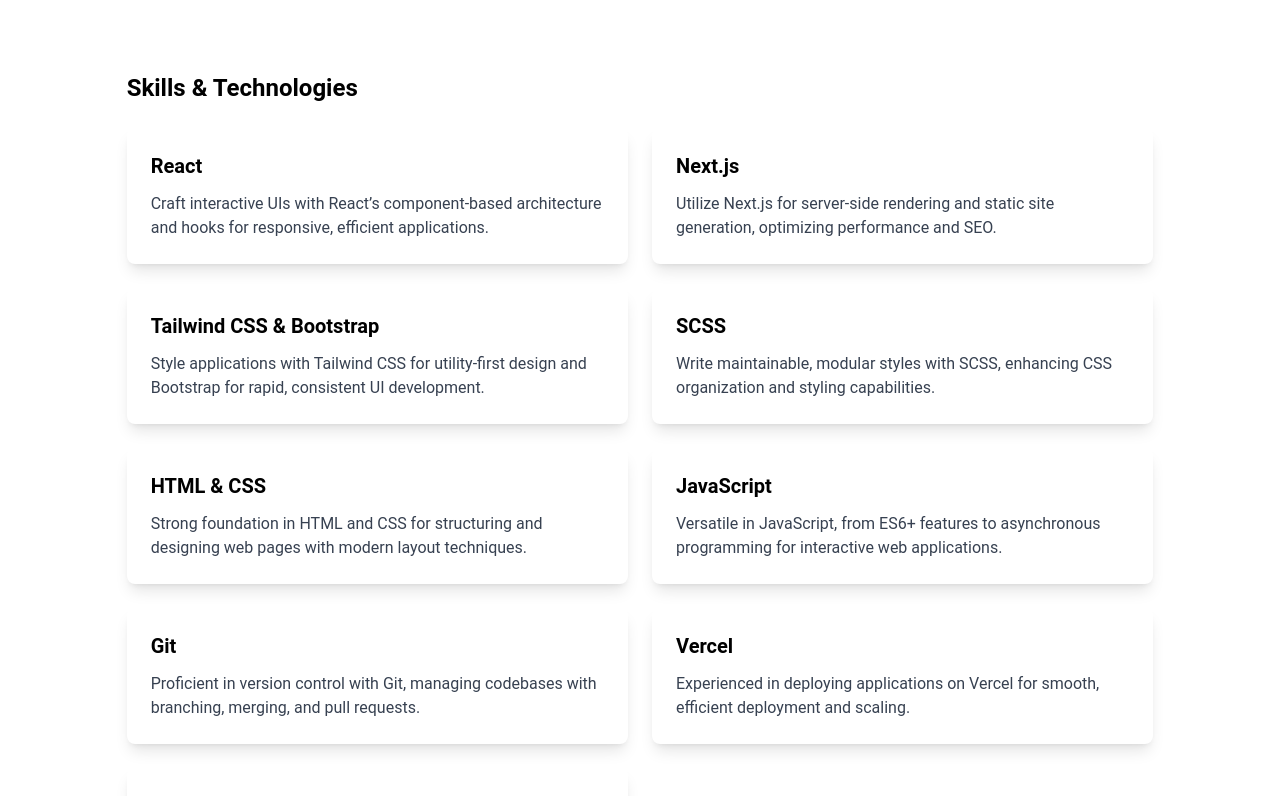
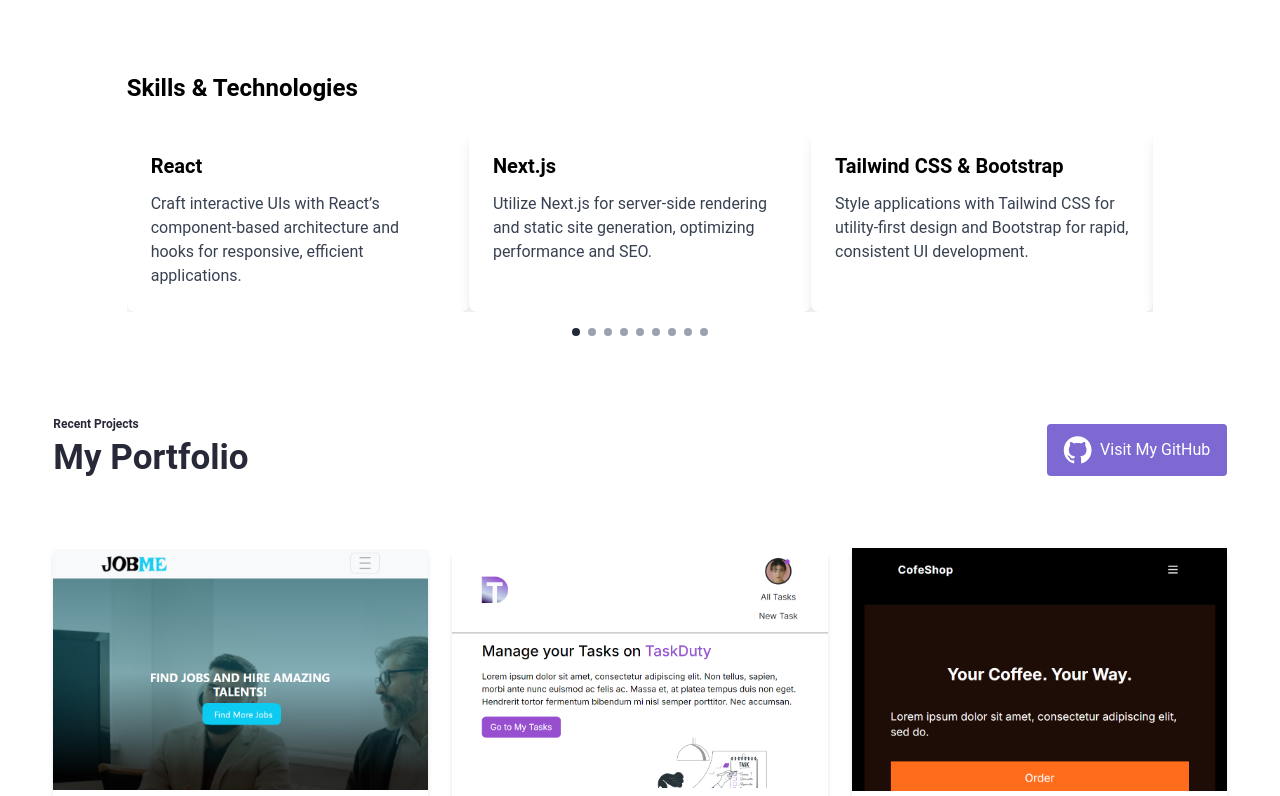
Before and after one commit to naps4444/portfolio-, a React (Create React App) app: page / in a window 1280 px wide. Shown: the part 1940-2736 px from the top of the page. Built offline with nearby package versions, Linux system fonts and the light colour scheme.

Commit message:
updated skills

```diff
--- a/src/Components/Section2.jsx
+++ b/src/Components/Section2.jsx
@@ -1,5 +1,6 @@
 import React from 'react'
 import about from './../assets/naps2.jpg'
+import SkillsCarousel from '../SmallerComponents/SkillCarousel'
 
 
 const Section2 = () => {
@@ -23,47 +24,12 @@
         </div>
     </div>
 
-    <section className="py-10 px-5 w-10/12 mx-auto">
-      <h2 className="text-2xl font-bold mb-6">Skills & Technologies</h2>
-      <div className="grid grid-cols-1 md:grid-cols-2 gap-6">
-        <div className="bg-white p-6 rounded-lg shadow-lg">
-          <h3 className="text-xl font-semibold mb-3">React</h3>
-          <p className="text-gray-700">Craft interactive UIs with React’s component-based architecture and hooks for responsive, efficient applications.</p>
-        </div>
-        <div className="bg-white p-6 rounded-lg shadow-lg">
-          <h3 className="text-xl font-semibold mb-3">Next.js</h3>
-          <p className="text-gray-700">Utilize Next.js for server-side rendering and static site generation, optimizing performance and SEO.</p>
-        </div>
-        <div className="bg-white p-6 rounded-lg shadow-lg">
-          <h3 className="text-xl font-semibold mb-3">Tailwind CSS & Bootstrap</h3>
-          <p className="text-gray-700">Style applications with Tailwind CSS for utility-first design and Bootstrap for rapid, consistent UI development.</p>
-        </div>
-        <div className="bg-white p-6 rounded-lg shadow-lg">
-          <h3 className="text-xl font-semibold mb-3">SCSS</h3>
-          <p className="text-gray-700">Write maintainable, modular styles with SCSS, enhancing CSS organization and styling capabilities.</p>
-        </div>
-        <div className="bg-white p-6 rounded-lg shadow-lg">
-          <h3 className="text-xl font-semibold mb-3">HTML & CSS</h3>
-          <p className="text-gray-700">Strong foundation in HTML and CSS for structuring and designing web pages with modern layout techniques.</p>
-        </div>
-        <div className="bg-white p-6 rounded-lg shadow-lg">
-          <h3 className="text-xl font-semibold mb-3">JavaScript</h3>
-          <p className="text-gray-700">Versatile in JavaScript, from ES6+ features to asynchronous programming for interactive web applications.</p>
-        </div>
-        <div className="bg-white p-6 rounded-lg shadow-lg">
-          <h3 className="text-xl font-semibold mb-3">Git</h3>
-          <p className="text-gray-700">Proficient in version control with Git, managing codebases with branching, merging, and pull requests.</p>
-        </div>
-        <div className="bg-white p-6 rounded-lg shadow-lg">
-          <h3 className="text-xl font-semibold mb-3">Vercel</h3>
-          <p className="text-gray-700">Experienced in deploying applications on Vercel for smooth, efficient deployment and scaling.</p>
-        </div>
-        <div className="bg-white p-6 rounded-lg shadow-lg">
-          <h3 className="text-xl font-semibold mb-3">MongoDB</h3>
-          <p className="text-gray-700">Knowledgeable in MongoDB for NoSQL database management, handling data storage and retrieval efficiently.</p>
-        </div>
-      </div>
-    </section>
+
+    <div>
+      <SkillsCarousel/>
+    </div>
+
+
     </div>
 
     </>
--- /dev/null
+++ b/src/SmallerComponents/SkillCarousel.jsx
@@ -0,0 +1,107 @@
+import { useState, useEffect } from 'react';
+
+const SkillsCarousel = () => {
+  const [currentIndex, setCurrentIndex] = useState(0);
+  const [slidesPerView, setSlidesPerView] = useState(1);
+  const [touchStart, setTouchStart] = useState(0);
+  const [touchEnd, setTouchEnd] = useState(0);
+
+  const skills = [
+    { title: 'React', description: "Craft interactive UIs with React’s component-based architecture and hooks for responsive, efficient applications." },
+    { title: 'Next.js', description: 'Utilize Next.js for server-side rendering and static site generation, optimizing performance and SEO.' },
+    { title: 'Tailwind CSS & Bootstrap', description: 'Style applications with Tailwind CSS for utility-first design and Bootstrap for rapid, consistent UI development.' },
+    { title: 'SCSS', description: 'Write maintainable, modular styles with SCSS, enhancing CSS organization and styling capabilities.' },
+    { title: 'HTML & CSS', description: 'Strong foundation in HTML and CSS for structuring and designing web pages with modern layout techniques.' },
+    { title: 'JavaScript', description: 'Versatile in JavaScript, from ES6+ features to asynchronous programming for interactive web applications.' },
+    { title: 'Git', description: 'Proficient in version control with Git, managing codebases with branching, merging, and pull requests.' },
+    { title: 'Vercel', description: 'Experienced in deploying applications on Vercel for smooth, efficient deployment and scaling.' },
+    { title: 'MongoDB', description: 'Knowledgeable in MongoDB for NoSQL database management, handling data storage and retrieval efficiently.' },
+  ];
+
+  // Update number of slides to show based on screen size
+  useEffect(() => {
+    const updateSlidesPerView = () => {
+      if (window.innerWidth >= 1024) {
+        setSlidesPerView(3); // 3 cards per view on large screens
+      } else if (window.innerWidth >= 768) {
+        setSlidesPerView(2); // 2 cards per view on medium screens
+      } else {
+        setSlidesPerView(1); // 1 card per view on small screens
+      }
+    };
+
+    updateSlidesPerView();
+    window.addEventListener('resize', updateSlidesPerView);
+
+    return () => {
+      window.removeEventListener('resize', updateSlidesPerView);
+    };
+  }, []);
+
+  // Handle swipe gesture
+  const handleTouchStart = (e) => {
+    setTouchStart(e.targetTouches[0].clientX);
+  };
+
+  const handleTouchMove = (e) => {
+    setTouchEnd(e.targetTouches[0].clientX);
+  };
+
+  const handleTouchEnd = () => {
+    if (touchStart - touchEnd > 50) {
+      // Swipe left
+      nextSlide();
+    }
+
+    if (touchStart - touchEnd < -50) {
+      // Swipe right
+      prevSlide();
+    }
+  };
+
+  const prevSlide = () => {
+    const isFirstSlide = currentIndex === 0;
+    setCurrentIndex(isFirstSlide ? skills.length - slidesPerView : currentIndex - 1);
+  };
+
+  const nextSlide = () => {
+    const isLastSlide = currentIndex >= skills.length - slidesPerView;
+    setCurrentIndex(isLastSlide ? 0 : currentIndex + 1);
+  };
+
+  return (
+    <section className="py-10 px-5 w-10/12 mx-auto">
+      <h2 className="text-2xl font-bold mb-6">Skills & Technologies</h2>
+      <div
+        className="relative overflow-hidden"
+        onTouchStart={handleTouchStart}
+        onTouchMove={handleTouchMove}
+        onTouchEnd={handleTouchEnd}
+      >
+        {/* Carousel wrapper */}
+        <div className="flex transition-transform ease-out duration-500"
+             style={{ transform: `translateX(-${(currentIndex * 100) / slidesPerView}%)` }}>
+          {/* Mapping skills */}
+          {skills.map((skill, index) => (
+            <div className="w-full md:w-1/2 lg:w-1/3 flex-shrink-0 bg-white p-6 rounded-lg shadow-lg" key={index}>
+              <h3 className="text-xl font-semibold mb-3">{skill.title}</h3>
+              <p className="text-gray-700">{skill.description}</p>
+            </div>
+          ))}
+        </div>
+      </div>
+
+      {/* Mobile Indicators */}
+      <div className="flex justify-center mt-4 space-x-2">
+        {skills.map((_, index) => (
+          <div
+            key={index}
+            className={`w-2 h-2 rounded-full ${index === currentIndex ? 'bg-gray-800' : 'bg-gray-400'}`}
+          />
+        ))}
+      </div>
+    </section>
+  );
+};
+
+export default SkillsCarousel;
```
